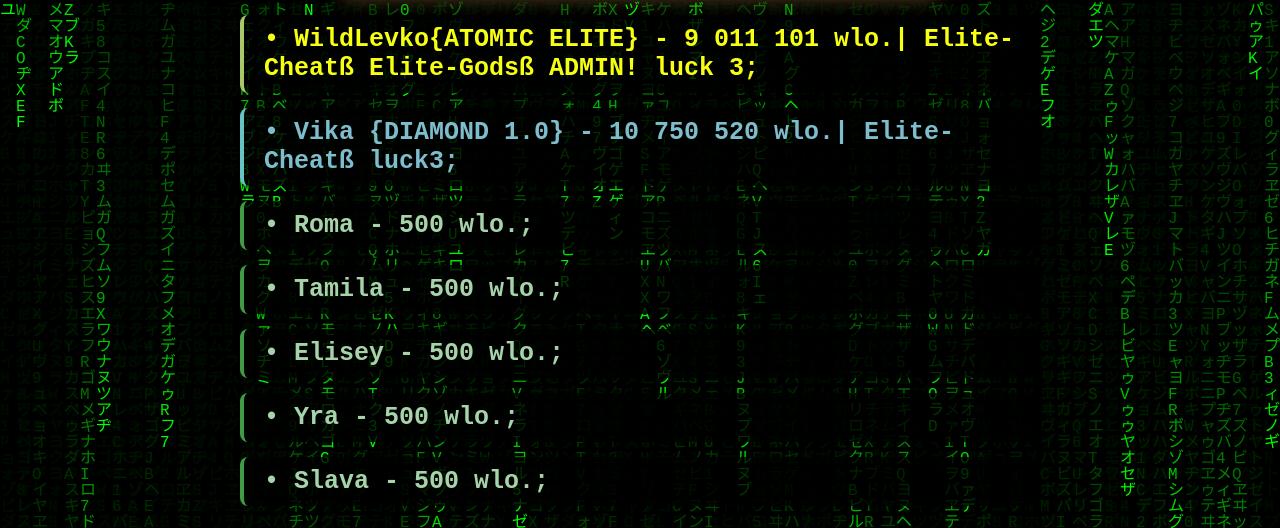
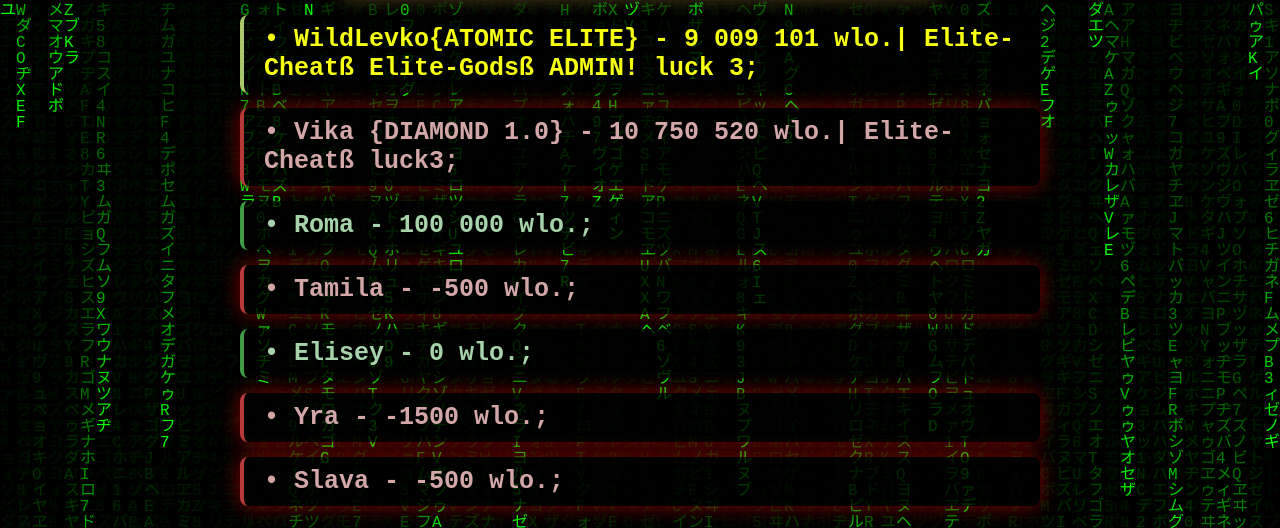
Before and after one commit to WildLevko/WL-SD, a plain HTML site: page cyberbankpage1.html in a window 1280 px wide. Shown: the part 113-641 px from the top of the page. Drawn offline with Linux system fonts and the light colour scheme.

Commit message:
Add files via upload

```diff
--- a/cyberbankpage1.html
+++ b/cyberbankpage1.html
@@ -8,13 +8,13 @@
   <body>
     <div class="cyberbankleadorboard1">Money(wlo.):</div>
 
-    <h1 id="spisok2">• WildLevko{ATOMIC ELITE} - 9 011 101 wlo.| Elite-Cheatß Elite-Godsß ADMIN! luck 3;</h1>
-    <h1 id="spisok3">• Vika {DIAMOND 1.0} - 10 750 520 wlo.| Elite-Cheatß luck3;</h1>
-    <h1 class="spisok4">• Roma - 500 wlo.;</h1>
-    <h1 class="spisok4">• Tamila - 500 wlo.;</h1>
-    <h1 class="spisok4">• Elisey - 500 wlo.;</h1>
-    <h1 class="spisok4">• Yra - 500 wlo.;</h1>
-    <h1 class="spisok4">• Slava - 500 wlo.;</h1>
+    <h1 id="spisok2">• WildLevko{ATOMIC ELITE} - 9 009 101 wlo.| Elite-Cheatß Elite-Godsß ADMIN! luck 3;</h1>
+    <h1 class="spisokWARN">• Vika {DIAMOND 1.0} - 10 750 520 wlo.| Elite-Cheatß luck3;</h1>
+    <h1 class="spisok4">• Roma - 100 000 wlo.;</h1>
+    <h1 class="spisokWARN">• Tamila - -500 wlo.;</h1>
+    <h1 class="spisok4">• Elisey - 0 wlo.;</h1>
+    <h1 class="spisokWARN">• Yra - -1500 wlo.;</h1>
+    <h1 class="spisokWARN">• Slava - -500 wlo.;</h1>
 
     <footer>
       <a href="index.html" class="h1-4">Back to home</a>
--- a/styleforcyberbank1.css
+++ b/styleforcyberbank1.css
@@ -40,7 +40,7 @@ body {
 }
 
 /* Стили балансов */
-#spisok2, #spisok3, .spisok4 {
+#spisok2, #spisok3, .spisok4, .spisokWARN {
   text-align: left;
   font-family: 'Courier New', monospace;
   font-size: 25px;
@@ -56,10 +56,11 @@ body {
 #spisok2 { color: rgb(247, 255, 18); border-left-color: rgb(168, 200, 105); }
 #spisok3 { color: rgb(126, 189, 205); border-left-color: rgb(102, 196, 196); }
 .spisok4 { color: rgb(167, 211, 170); border-left-color: rgb(63, 156, 69); }
+.spisokWARN { color: rgb(211, 167, 167); border-left-color: rgb(184, 57, 57); box-shadow: 0 0 20px rgba(255, 0, 0, 0.5); }
 
-.spisok4:hover {
+.spisok4:hover{
   transform: translateX(10px);
-  box-shadow: 0 0 20px rgba(255, 60, 0, 0.5);
+  box-shadow: 0 0 20px rgba(0, 174, 255, 0.5);
 }
 #spisok2:hover {
     transform: translateX(10px);
@@ -68,6 +69,11 @@ body {
 #spisok3:hover {
     transform: translateX(10px);
     box-shadow: 0 0 20px rgba(0, 238, 255, 0.5);
+}
+
+.spisokWARN:hover {
+  transform: translateX(10px);
+  box-shadow: 0 0 40px rgba(255, 0, 0, 0.5);
 }
 
 /* Ссылка назад */
```
